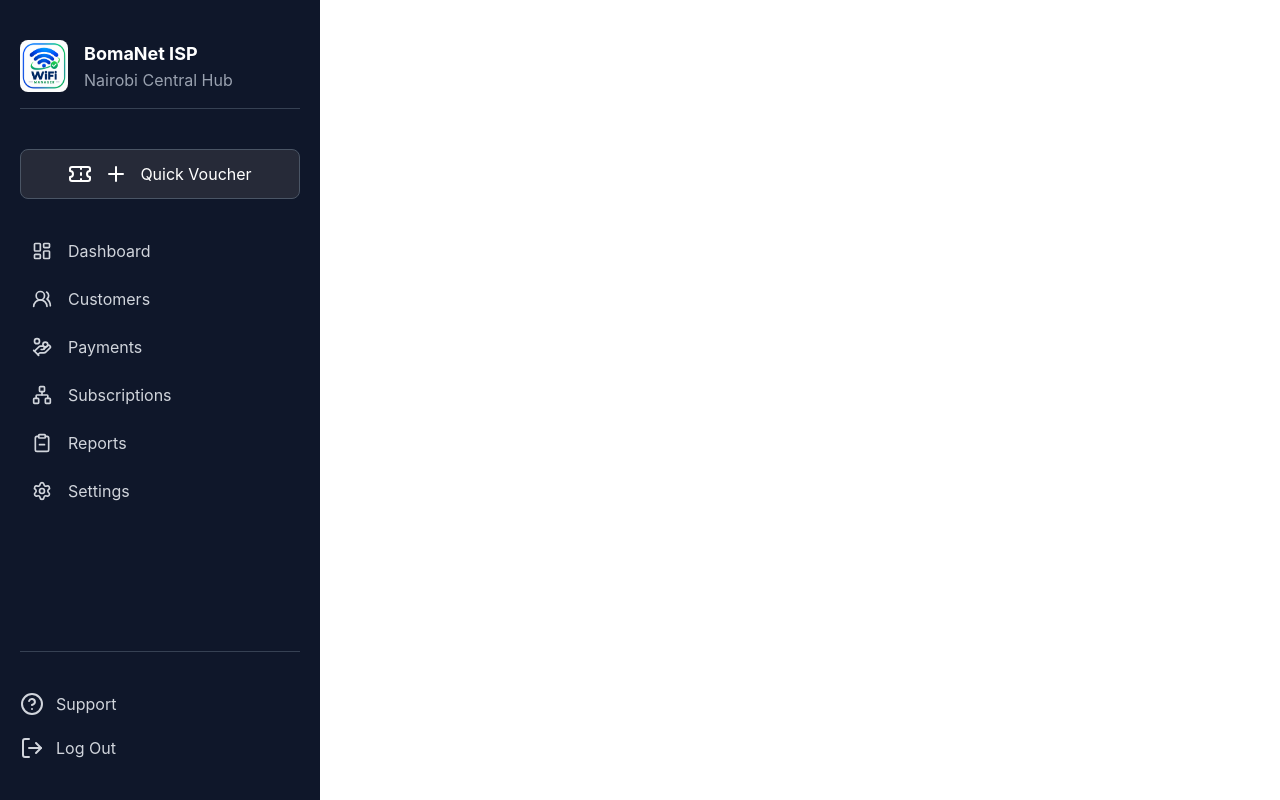
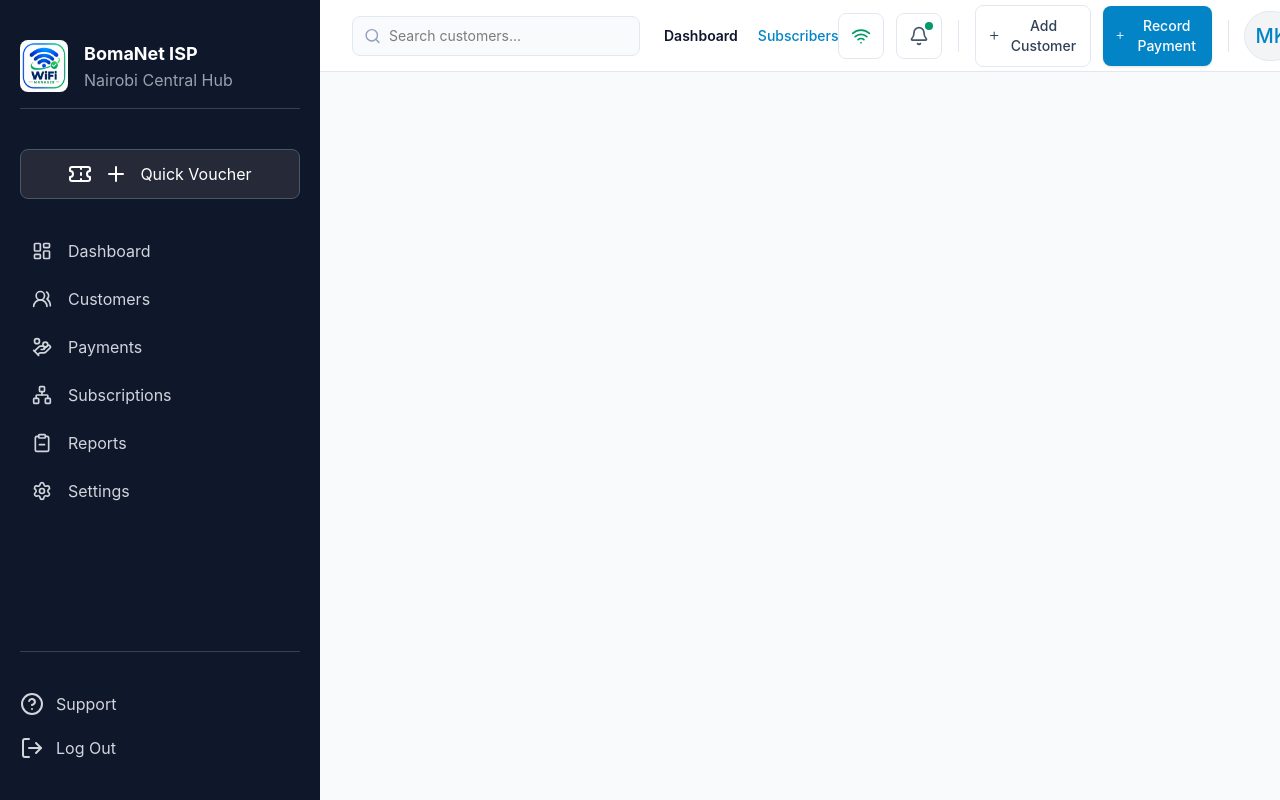
Before and after one commit to migichi47/wifi-management, a React (Vite) app in the folder client/: page / in a window 1280 px wide. Built offline with nearby package versions, Linux system fonts and the light colour scheme.

Commit message:
Header added in layout

```diff
--- a/client/src/pages/Layout.jsx
+++ b/client/src/pages/Layout.jsx
@@ -4,13 +4,17 @@ import Sidebar from "../components/Sidebar";
 
 const Layout = () => {
   return (
-    <>
+    <div className="flex h-screen overflow-hidden bg-gray-50">
       <Sidebar />
-      <div>
-        {/* <Header /> */}
-        <Outlet />
-      </div>
-    </>
+
+      <main className="ml-80 flex min-w-0 flex-1 flex-col overflow-hidden">
+        <Header />
+
+        <div className="min-h-0 flex-1 overflow-y-auto p-4 sm:p-6">
+          <Outlet />
+        </div>
+      </main>
+    </div>
   );
 };
 
```
